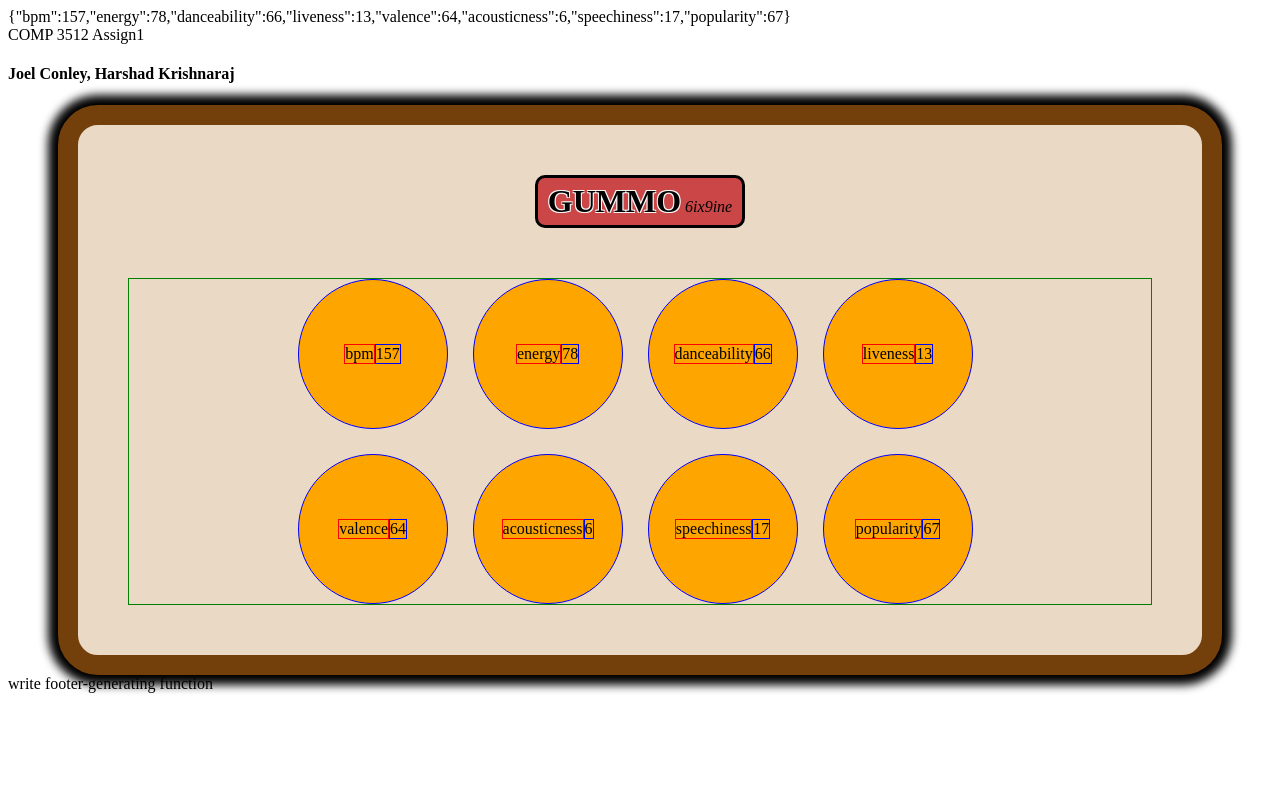
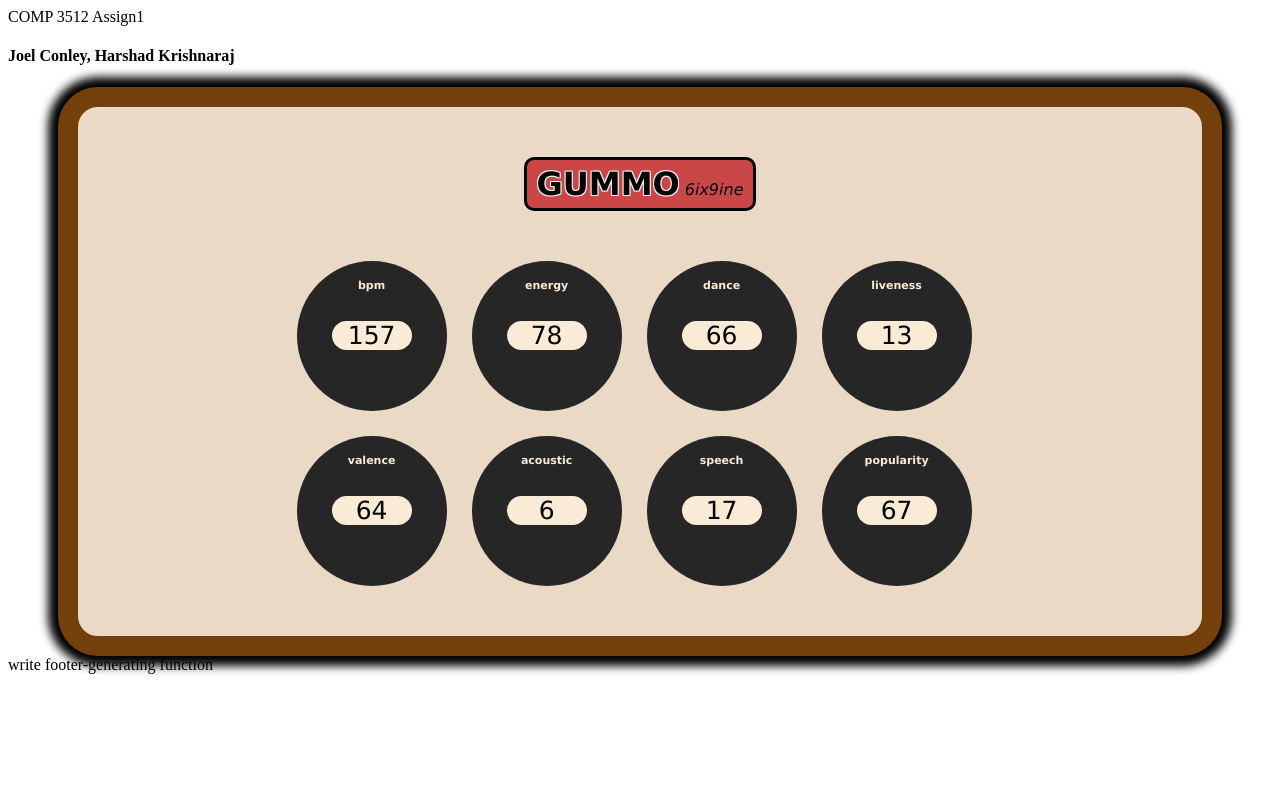
Before and after one commit to Geordous-Huxwell/single-page-songs-app, a PHP site: page /main.php in a window 1280 px wide. Run offline with PHP 8.4, Linux system fonts and the light colour scheme; data comes from the database, SQL or seed files in the repository.

Commit message:
hover updates to song page

```diff
--- a/app/main.php
+++ b/app/main.php
@@ -35,15 +35,14 @@
 $metrics = [
   "bpm"=>$bpm,
   "energy"=>$energy,
-  "danceability"=>$danceability,
+  "dance"=>$danceability,
   "liveness"=>$liveness,
   "valence"=>$valence,
-  "acousticness"=>$acousticness,
-  "speechiness"=>$speechiness,
+  "acoustic"=>$acousticness,
+  "speech"=>$speechiness,
   "popularity"=>$popularity
 ];
-// $metrics = array_slice($songData, 5, 12, true);
-echo json_encode($metrics);
+// echo json_encode($metrics);
 function generateMetrics($metrics) {
   foreach($metrics as $metric=>$value){
 ?>
@@ -53,7 +52,7 @@
   </div>
 
 <?php
-}
+  }
 }
 ?>
 <!-- HTML boilerplate from https://www.freecodecamp.org/news/basic-html5-template-boilerplate-code-example/ -->
@@ -78,6 +77,7 @@
             <span class="artist"><?=$artist?></span>
           </summary>
           <ul>
+            <!-- TODO: Harshad - make this list into a function -->
             <li>Year: <?=$year?></li>
             <li>Length: <?=$duration?></li>
             <li>Genre: <?=$genre?></li>
@@ -88,13 +88,7 @@
         <div class="grid">
 
           <?php generateMetrics($metrics); ?>
-          <!-- <div>2</div>
-          <div>3</div>
-          <div>4</div>
-          <div>5</div>
-          <div>6</div>
-          <div>7</div>
-          <div>8</div> -->
+
         </div>
     </article>
     <footer>write footer-generating function</footer>
--- a/app/style.css
+++ b/app/style.css
@@ -16,6 +16,7 @@
 details {
     text-align: center;
     margin-top: 50px;
+    font-family: Verdana, Geneva, Tahoma, sans-serif;
 }
 
 summary {
@@ -62,7 +63,7 @@
 }
 
 .grid {
-    border: green 1px solid;
+    /* border: green 1px solid; */
     display: grid;
     grid-template-columns: repeat(4, 150px);
     grid-template-rows: repeat(2, 150px);
@@ -74,7 +75,7 @@
 }
 
 .grid>* {
-    border: blue 1px solid;
+    /* border: blue 1px solid; */
     display: flex;
     align-items: center;
     justify-content: center;
@@ -82,14 +83,47 @@
 }
 
 .circle {
-    background-color: orange;
+    background-color: rgb(38, 38, 38);
+    display: grid;
+    grid-template-columns: 1, 50px;
+    grid-template-rows: repeat(2, 50px);
+}
+
+.circle:hover>* {
+    /* border: blue 1px solid; */
+    display: flex;
+    align-items: center;
+    justify-content: center;
+    width: 100px;
+}
+
+.circle:hover>.datatype {
+    color: #E0E722;
+    font-size: 20px;
+}
+
+.circle:hover {
+    width: 175px;
+    height: 175px;
+    /* font-size: 30px; */
 }
 
 .datatype {
-    border: 1px red solid;
-    display: flex;
+    /* border: 1px red solid; */
+    /* display: flex; */
+    text-align: center;
+    font-weight: bolder;
+    color: antiquewhite;
+    font-size: 11px;
+    font-family: Verdana, Geneva, Tahoma, sans-serif;
 }
 
 .value {
-    border: 1px blue solid;
+    /* border: 1px blue solid; */
+    text-align: center;
+    font-size: 25px;
+    width: 80px;
+    border-radius: 100px;
+    background-color: antiquewhite;
+    font-family: Verdana, Geneva, Tahoma, sans-serif;
 }
```
